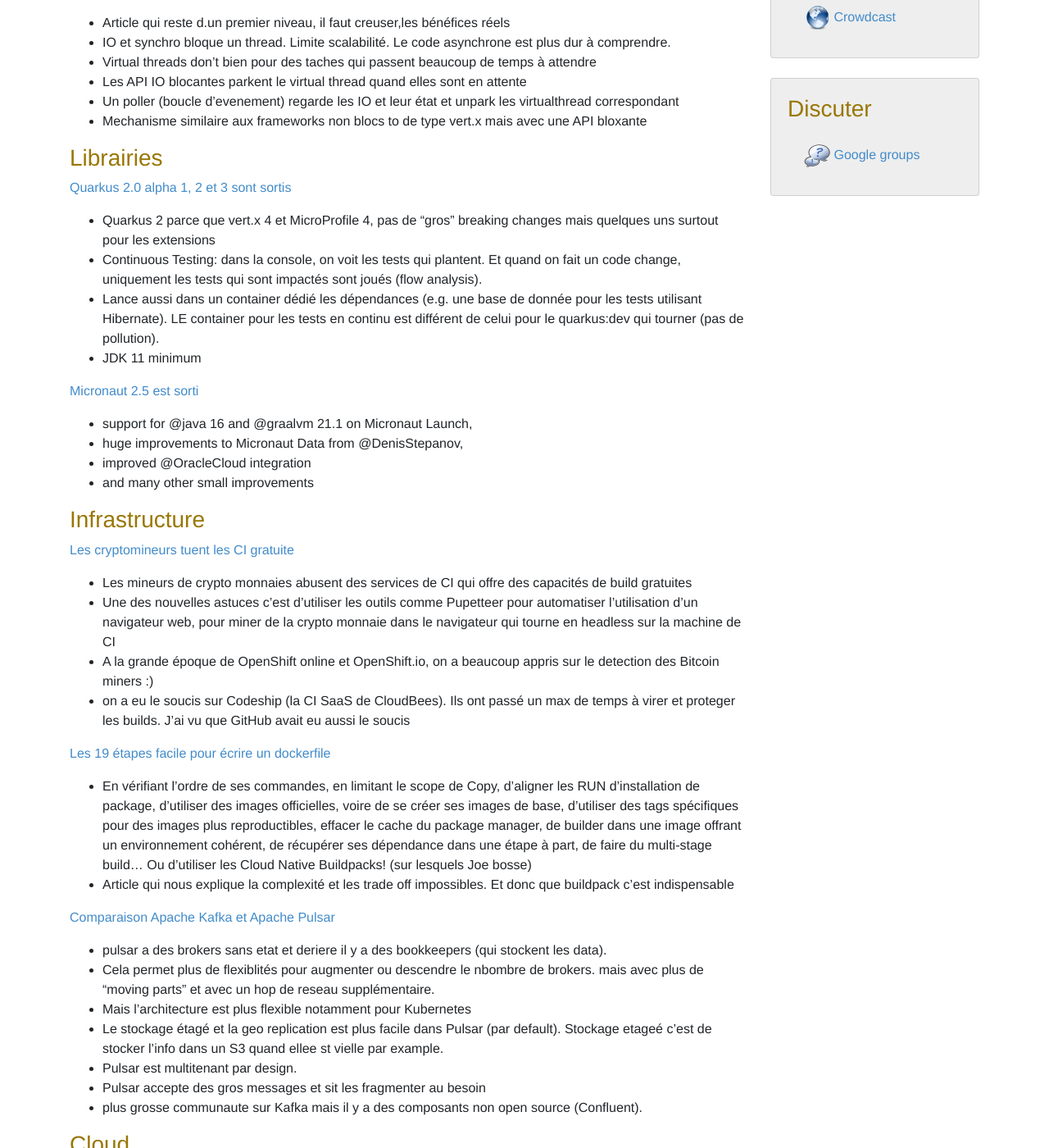
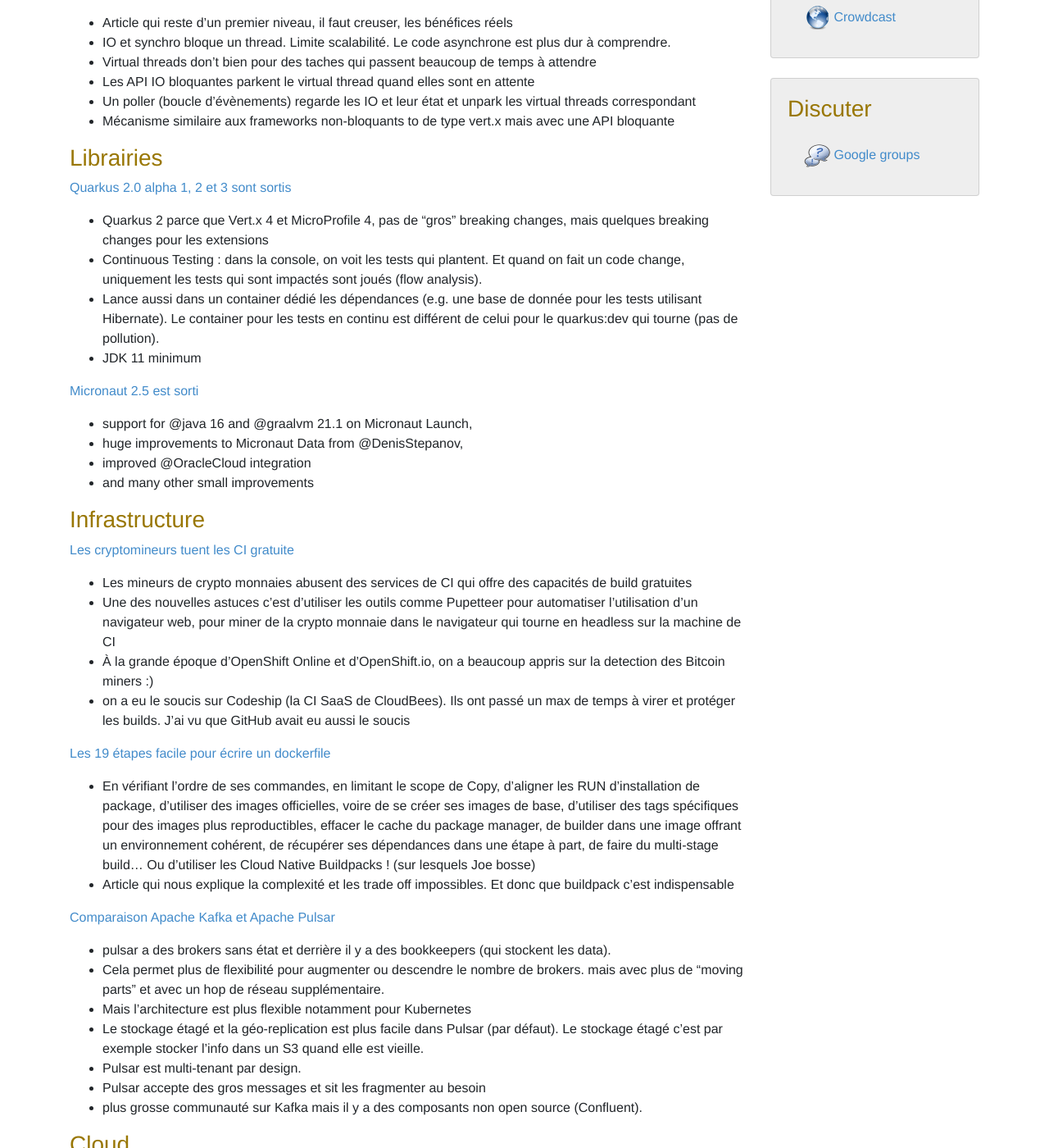
Before and after one commit to lescastcodeurs/lescastcodeurs.com, a Jekyll site: the page built from _posts/2021-05-24-lcc-256-jterrasse.md, in a window 1280 px wide and 1400 px high, scrolled down 774 px. Shown: the whole window at 82% size. Built offline with Jekyll 4.4.1, drawn with Linux system fonts in a browser that asks for light colours; comment, search, counter and statistics services are not loaded; some of the changed text lies outside the part shown.

Commit message:
Correction de typos sur 2021-05-24-lcc-256-jterrasse.md

```diff
--- a/_posts/2021-05-24-lcc-256-jterrasse.md
+++ b/_posts/2021-05-24-lcc-256-jterrasse.md
@@ -19,31 +19,31 @@ Téléchargement de l'épisode [LesCastCodeurs-Episode-256.mp3](https://traffic.
 
 [Un JEP pour améliorer la JavaDoc](https://openjdk.java.net/jeps/413)
 
-* On va pouvoir référencer par exemple des morceaux de code dans un autre fichier, dans un test, et l’intégrer dans la JavaDoc d’une méthode, d’une classe. Ca permettra d’avoir de la doc vraiment à jour au niveau des bouts de code, vu que ce sera toujours le vrai code qui tourne qui sera inséré dans la JavaDoc.
+* On va pouvoir référencer, par exemple, des morceaux de code dans un autre fichier, dans un test, et l’intégrer dans la JavaDoc d’une méthode, d’une classe. Ca permettra d’avoir de la doc vraiment à jour au niveau des bouts de code, vu que ce sera toujours le vrai code qui tourne qui sera inséré dans la JavaDoc.
 * Il pourra y avoir également de la coloration syntaxique
-* de définir des régions qui doivent être surlignées pour être bien visibles
+* Il sera possible de définir des régions qui doivent être surlignées pour être bien visibles
 * Il sera possible de modifier certaines parties d’un snippet de code, par exemple pour cacher une chaine de caractère de test dont on se moque de la valeur quand on explique ce bout de code
-* Possibilité de rajouter des liens hypertextes sur certains bouts de code, pour pointer par exemple vers la JavaDoc d’une méthode utilisée dans ce bout de code
+* Possibilité de rajouter des liens hypertextes sur certains bouts de code, pour pointer, par exemple, vers la JavaDoc d’une méthode utilisée dans ce bout de code
 * Pourvu qu’ils reprennent le plus possible la syntaxe asciidoctor qui a déjà résolu ce problème
 
 [Asciidoclet](https://github.com/asciidoctor/asciidoclet)
 
 [Discussion sur le raisons du besoin derrière Loom](https://inside.java/2021/05/10/networking-io-with-virtual-threads/)
 
-* Article qui reste d.un premier niveau, il faut creuser,les bénéfices réels
+* Article qui reste d’un premier niveau, il faut creuser, les bénéfices réels
 * IO et synchro bloque un thread. Limite scalabilité. Le code asynchrone est plus dur à comprendre.
 * Virtual threads don’t bien pour des taches qui passent beaucoup de temps à attendre
-* Les API IO blocantes parkent le virtual thread quand elles sont en attente
-* Un poller (boucle d’evenement) regarde les IO et leur état et unpark les virtualthread correspondant
-* Mechanisme similaire aux frameworks non blocs to de type vert.x mais avec une API bloxante
+* Les API IO bloquantes parkent le virtual thread quand elles sont en attente
+* Un poller (boucle d’évènements) regarde les IO et leur état et unpark les virtual threads correspondant
+* Mécanisme similaire aux frameworks non-bloquants to de type vert.x mais avec une API bloquante
 
 ### Librairies
 
 [Quarkus 2.0 alpha 1, 2 et 3 sont sortis](https://quarkus.io/blog/quarkus-2-0-0-alpha1-released/)
 
-* Quarkus 2 parce que vert.x 4 et MicroProfile 4, pas de “gros” breaking changes mais quelques uns surtout pour les extensions
-* Continuous Testing: dans la console, on voit les tests qui plantent. Et quand on fait un code change, uniquement les tests qui sont impactés sont joués (flow analysis).
-* Lance aussi dans un container dédié les dépendances (e.g. une base de donnée pour les tests utilisant Hibernate). LE container pour les tests en continu est différent de celui pour le quarkus:dev qui tourner (pas de pollution).
+* Quarkus 2 parce que Vert.x 4 et MicroProfile 4, pas de “gros” breaking changes, mais quelques breaking changes pour les extensions
+* Continuous Testing : dans la console, on voit les tests qui plantent. Et quand on fait un code change, uniquement les tests qui sont impactés sont joués (flow analysis).
+* Lance aussi dans un container dédié les dépendances (e.g. une base de donnée pour les tests utilisant Hibernate). Le container pour les tests en continu est différent de celui pour le quarkus:dev qui tourne (pas de pollution).
 * JDK 11 minimum
 
 [Micronaut 2.5 est sorti ](https://docs.micronaut.io/latest/guide/#whatsNew)
@@ -59,23 +59,23 @@ Téléchargement de l'épisode [LesCastCodeurs-Episode-256.mp3](https://traffic.
 
 * Les mineurs de crypto monnaies abusent des services de CI qui offre des capacités de build gratuites
 * Une des nouvelles astuces c’est d’utiliser les outils comme Pupetteer pour automatiser l’utilisation d’un navigateur web, pour miner de la crypto monnaie dans le navigateur qui tourne en headless sur la machine de CI
-* A la grande époque de OpenShift online et OpenShift.io, on a beaucoup appris sur le detection des Bitcoin miners :)
-* on a eu le soucis sur Codeship (la CI SaaS de CloudBees). Ils ont passé un max de temps à virer et proteger les builds. J’ai vu que GitHub avait eu aussi le soucis
+* À la grande époque d’OpenShift Online et d’OpenShift.io, on a beaucoup appris sur la detection des Bitcoin miners :)
+* on a eu le soucis sur Codeship (la CI SaaS de CloudBees). Ils ont passé un max de temps à virer et protéger les builds. J’ai vu que GitHub avait eu aussi le soucis
 
 [Les 19 étapes facile pour écrire un dockerfile](https://jkutner.github.io/2021/04/26/write-good-dockerfile.html)
 
-* En vérifiant l’ordre de ses commandes, en limitant le scope de Copy, d’aligner les RUN d’installation de package, d’utiliser des images officielles, voire de se créer ses images de base, d’utiliser des tags spécifiques pour des images plus reproductibles, effacer le cache du package manager, de builder dans une image offrant un environnement cohérent, de récupérer ses dépendance dans une étape à part, de faire du multi-stage build... Ou d’utiliser les Cloud Native Buildpacks! (sur lesquels Joe bosse)
+* En vérifiant l’ordre de ses commandes, en limitant le scope de Copy, d’aligner les RUN d’installation de package, d’utiliser des images officielles, voire de se créer ses images de base, d’utiliser des tags spécifiques pour des images plus reproductibles, effacer le cache du package manager, de builder dans une image offrant un environnement cohérent, de récupérer ses dépendances dans une étape à part, de faire du multi-stage build... Ou d’utiliser les Cloud Native Buildpacks ! (sur lesquels Joe bosse)
 * Article qui nous explique la complexité et les trade off impossibles. Et donc que buildpack c’est indispensable
 
 [Comparaison Apache Kafka et Apache Pulsar](https://blog.bigdataboutique.com/2021/03/apache-kafka-vs-apache-pulsar-video-fd3fi2)
 
-* pulsar a des brokers sans etat et deriere il y a des bookkeepers (qui stockent les data).
-* Cela permet plus de flexiblités pour augmenter ou descendre le nbombre de brokers. mais avec plus de “moving parts” et avec un hop de reseau supplémentaire.
+* pulsar a des brokers sans état et derrière il y a des bookkeepers (qui stockent les data).
+* Cela permet plus de flexibilité pour augmenter ou descendre le nombre de brokers. mais avec plus de “moving parts” et avec un hop de réseau supplémentaire.
 * Mais l’architecture est plus flexible notamment pour Kubernetes
-* Le stockage étagé et la geo replication est plus facile dans Pulsar (par default). Stockage etageé c’est de stocker l’info dans un S3 quand ellee st vielle par example.
-* Pulsar est multitenant par design.
+* Le stockage étagé et la géo-replication est plus facile dans Pulsar (par défaut). Le stockage étagé c’est par exemple stocker l’info dans un S3 quand elle est vieille.
+* Pulsar est multi-tenant par design.
 * Pulsar accepte des gros messages et sit les fragmenter au besoin
-* plus grosse communaute sur Kafka mais il y a des composants non open source (Confluent).
+* plus grosse communauté sur Kafka mais il y a des composants non open source (Confluent).
 
 ### Cloud
 
@@ -83,8 +83,8 @@ Téléchargement de l'épisode [LesCastCodeurs-Episode-256.mp3](https://traffic.
 
 * C’est ce sur quoi emmanuel a bossé ses 9 derniers mois
 * [Essayer le Managed Kafka de red hat](https://red.ht/TryKafka)
-* Red Hat OpenShift Streams for Apache Kafka: un cloud service de Kafka managés https://twitter.com/emmanuelbernard/status/1387686420903563264
-* Super intégration avec Quarkus et utilise Quarkus a l’intérieur
+* Red Hat OpenShift Streams for Apache Kafka : un cloud service de Kafka managés [https://twitter.com/emmanuelbernard/status/1387686420903563264](https://twitter.com/emmanuelbernard/status/1387686420903563264)
+* Super intégration avec Quarkus et utilise Quarkus à l’intérieur
 
 
 ### Web
```
Also changed, not shown: other parts of _posts/2021-05-24-lcc-256-jterrasse.md (+21 -21 lines).
